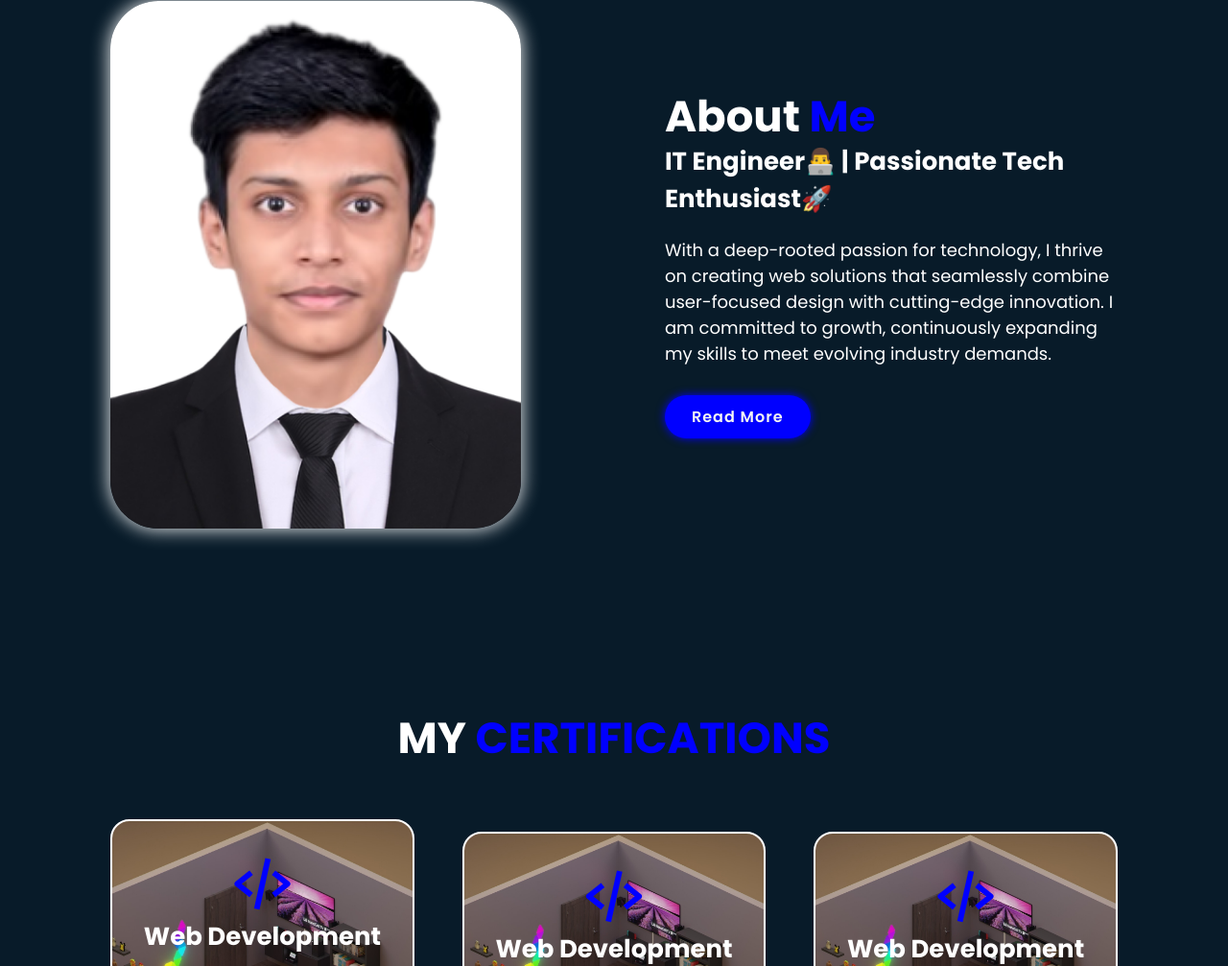
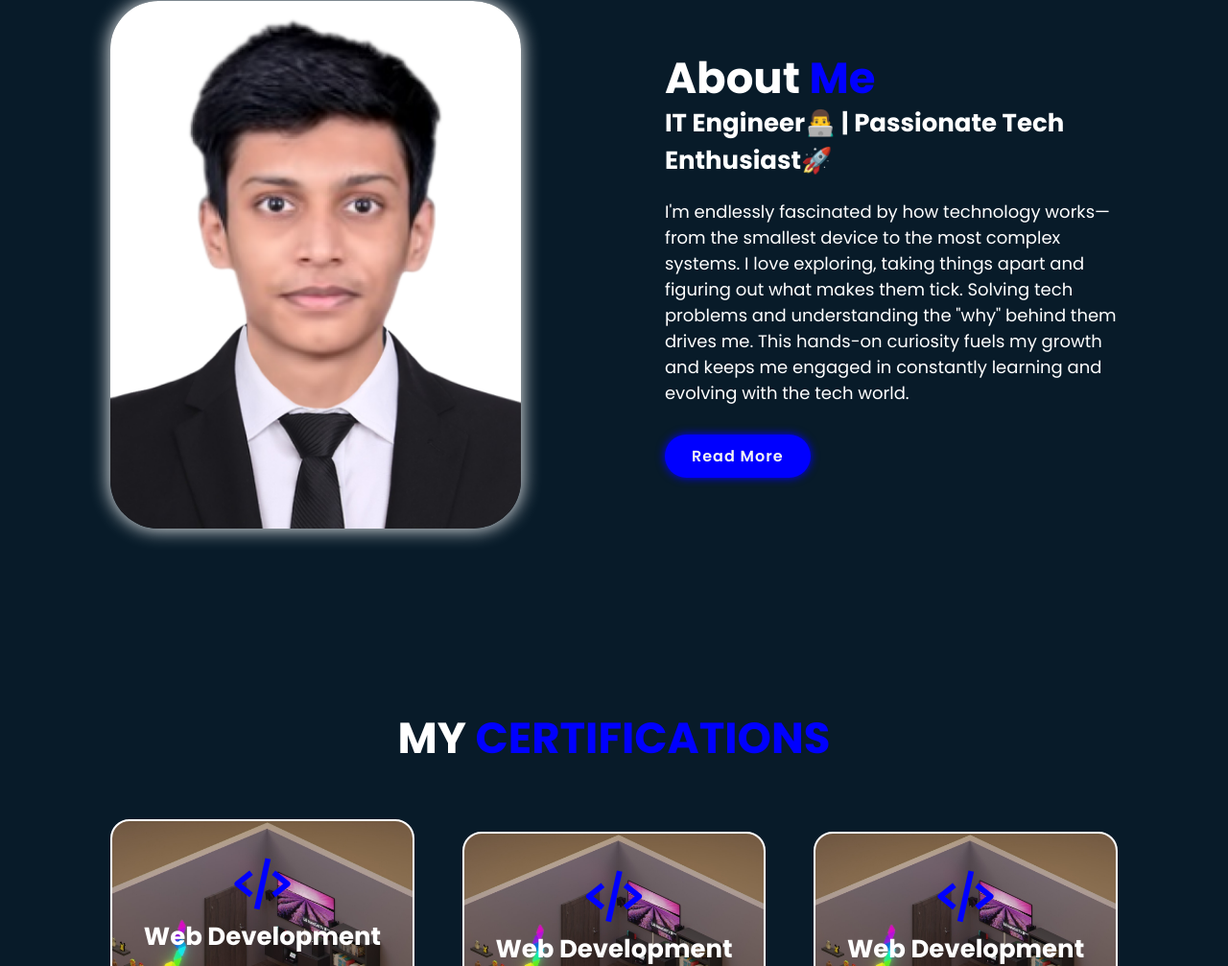
Before and after one commit to KamalSuhail/Personal-Portfolio, a plain HTML site: page index.html in a window 1280 px wide. Shown: the part 964-1971 px from the top of the page at 96% size. Drawn offline with nearby package versions, Linux system fonts and the light colour scheme.

Commit message:
about p changed

```diff
--- a/index.html
+++ b/index.html
@@ -65,7 +65,7 @@
         <h2 class="heading">About <span>Me</span></h2>
         <h3>IT Engineer👨‍💻 | Passionate Tech Enthusiast🚀</h3>
         <p>
-          With a deep-rooted passion for technology, I thrive on creating web solutions that seamlessly combine user-focused design with cutting-edge innovation. I am committed to growth, continuously expanding my skills to meet evolving industry demands.
+          I'm endlessly fascinated by how technology works—from the smallest device to the most complex systems. I love exploring, taking things apart and figuring out what makes them tick. Solving tech problems and understanding the "why" behind them drives me. This hands-on curiosity fuels my growth and keeps me engaged in constantly learning and evolving with the tech world.
         </p>
         <div href="#" class="btn">Read More</div>
       </div>
```
